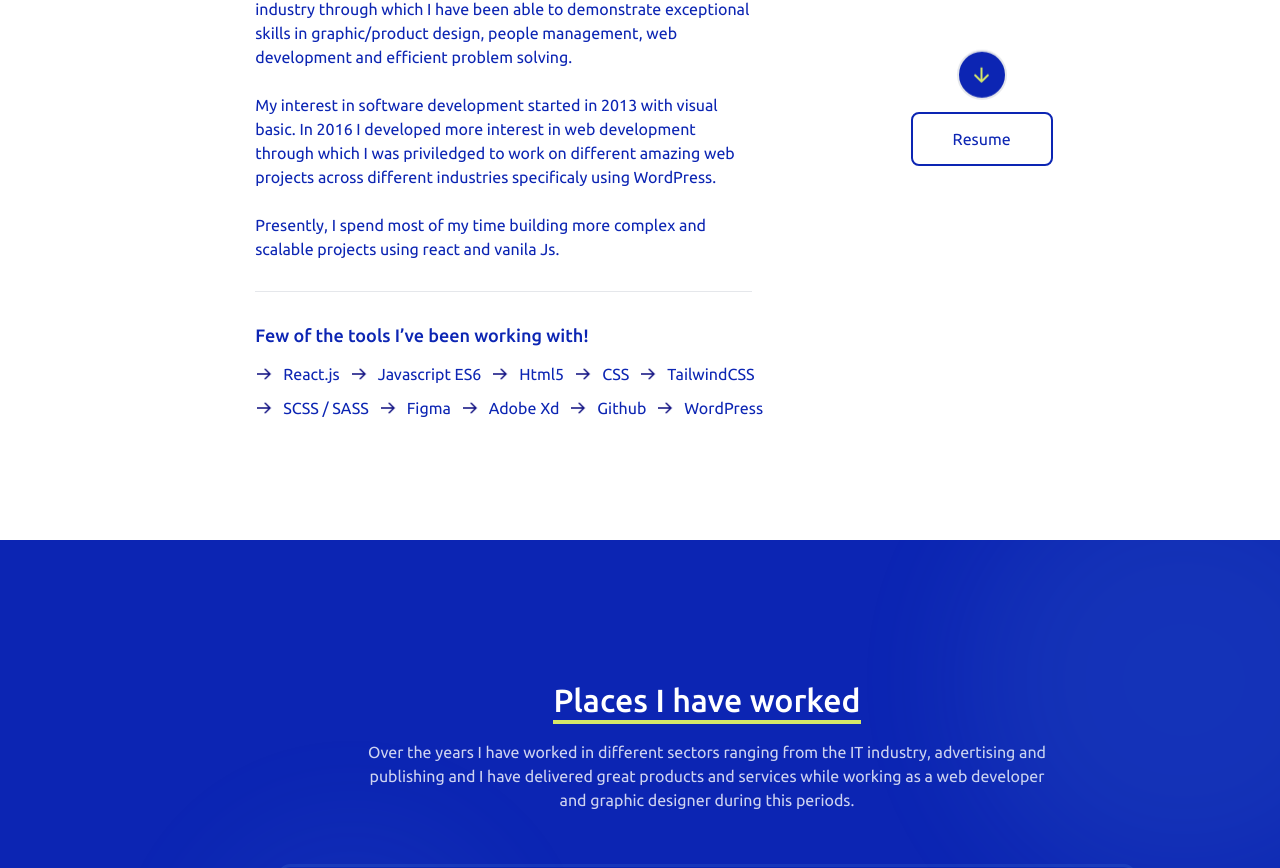
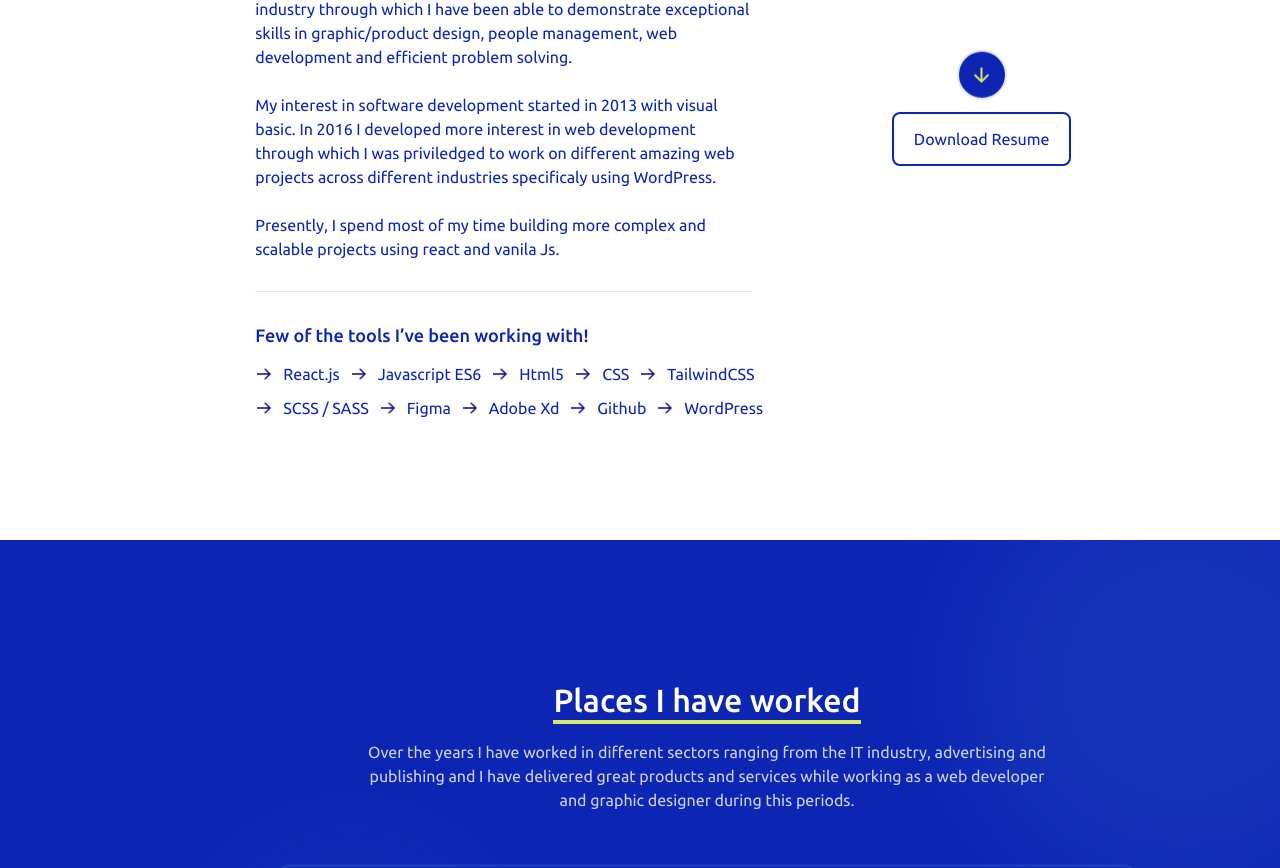
Before and after one commit to Teewaii/portfolioV3, a React (Create React App) app: page / in a window 1280 px wide. Shown: the part 1100-1968 px from the top of the page. Built offline with nearby package versions, Linux system fonts and the light colour scheme; the HTML template or start-up script is replaced by a standard one; a web font is replaced by a local one.

Commit message:
Last Home Commit

```diff
--- a/src/components/about/About.jsx
+++ b/src/components/about/About.jsx
@@ -78,7 +78,7 @@ export default function About() {
                 </span>
               </div>
               <div className="resume">
-                <a href='/resume.pdf' download='Taiye Ajimati Resume' className='border-primary border-2 px-10 py-4 text-primary rounded-lg hover:bg-primary hover:text-white'>Resume</a>
+                <a href='/resume.pdf' download='Taiye Ajimati Resume' className='border-primary border-2 px-5 py-4 text-primary rounded-lg hover:bg-primary transition-color duration-300 ease-in-out hover:text-white'>Download Resume</a>
               </div>
             </motion.div>
 
```
